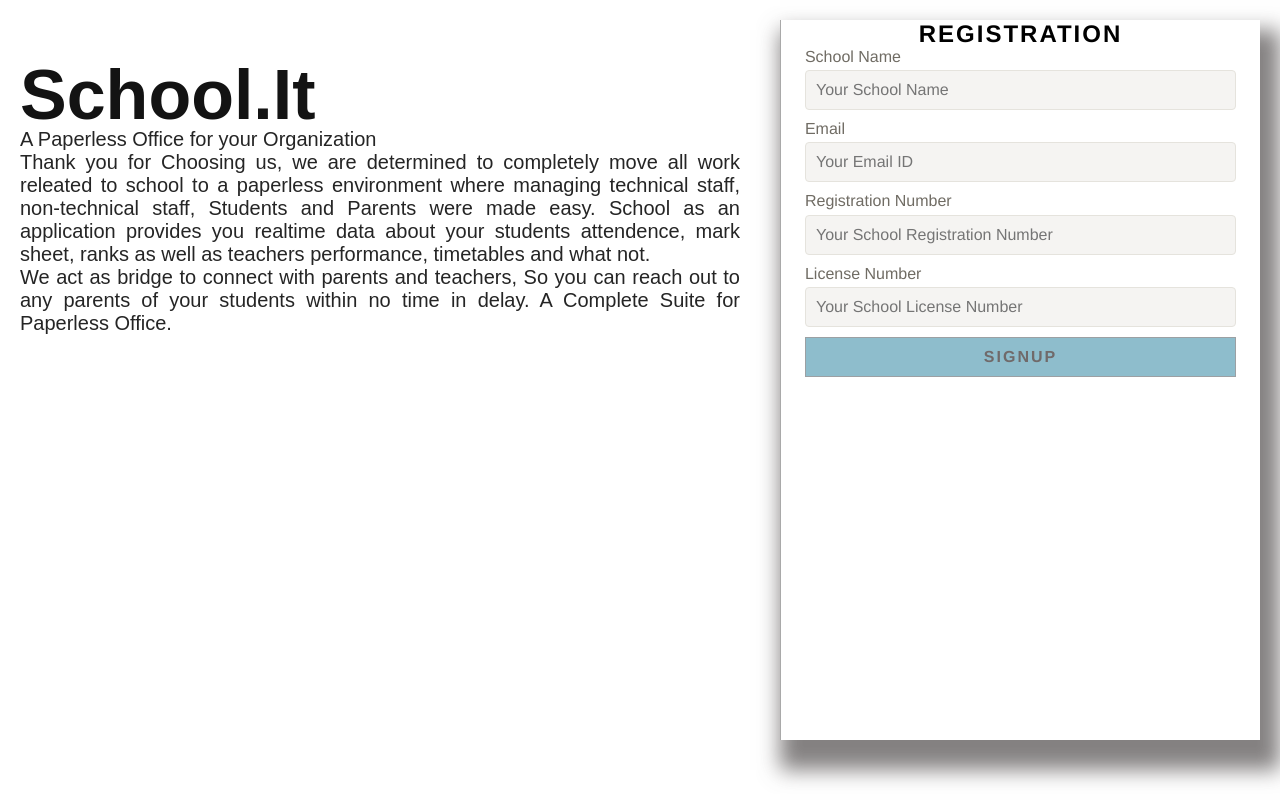
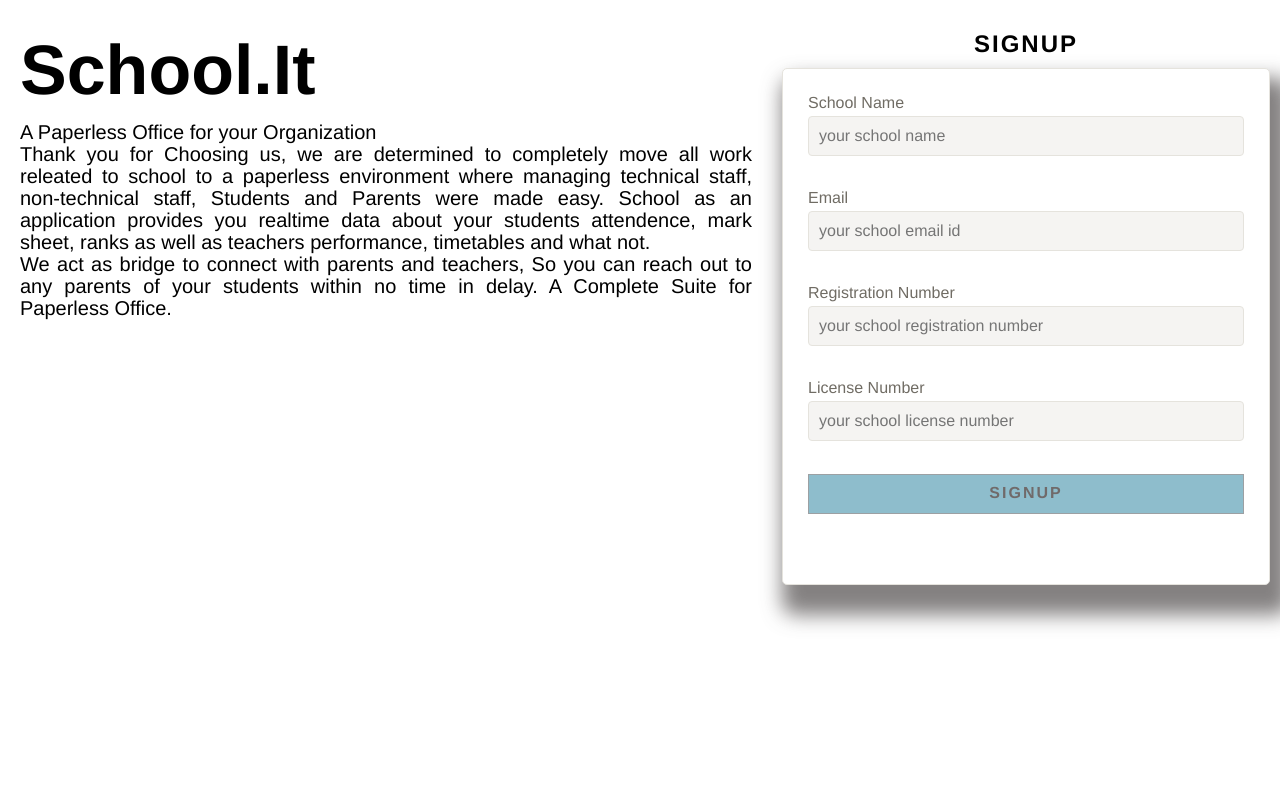
Before and after one commit to ramjibs/schoolClient, a React (Create React App) app: page /signup in a window 1280 px wide. Built offline with nearby package versions, Linux system fonts and the light colour scheme.

Commit message:
fixed signup css on 30/07/20 yet-navbar in sign page

```diff
--- a/src/components/ForgotPassword/forgotPassword.js
+++ b/src/components/ForgotPassword/forgotPassword.js
@@ -51,7 +51,7 @@ const ForgotPassword = props => {
     if (props.showPassAndOtp) {
         showPassAndOtp = <>
             <p className={styles.OptMessage}>
-                An OTP is sent to your Mail ID. If not received you can request new one after 3 mins.'{props.otpMessage}
+                {props.otpMessage}
             </p>
             {controls}
             <Button
--- a/src/components/Signup/Signup.js
+++ b/src/components/Signup/Signup.js
@@ -20,21 +20,12 @@ const Signup = (props) => {
             changed={(event) => props.changed(event, object.id)} />
     ))
 
-    let error = null
-
-    if (props.error) {
-        error = (
-            <div className={styles.ErrorMessage}>
-                <p>{props.error}</p>
-            </div>
-        )
-    }
 
     return (
 
-        <div className={styles.Signup}>
-            <div className={styles.SignupForm} >
+        <div className={styles.SignupBox}>
                 <form
+                    className={styles.InputFormFileds}
                     onSubmit={props.signup}>
                     {controls}
                     <Button
@@ -42,12 +33,11 @@ const Signup = (props) => {
                         isDisabled = {props.isSignupDisabled}
                         loading = { props.loading }
                         buttonName = 'signup'
+                        errorBoxRequired
+                        errorMessage={props.error}
                     />
 
-                    {error}
-
                 </form>
-            </div>
 
         </div>
 
--- a/src/components/Signup/Signup.module.css
+++ b/src/components/Signup/Signup.module.css
@@ -1,71 +1,22 @@
 
-.Signup{
+.SignupBox{
 
-    display: inline-flex;
-    flex-direction: column;
-    position: relative;
-    background-color:#FFF;
-    width: 90%;
+    display: flex;
+   flex-direction: column;
+   width: 100%;
+   padding: 2.5rem;
+   background-color:#FFF;
+   border-style: dotted;
+   border: 1.5px solid rgb(229, 227, 221);
+   border-radius: 5px;
+   box-shadow: 10px 20px 20px 10px rgba(80, 76, 76, 0.7);
 
  }
 
+ .InputFormFileds{
+  display: grid;
+  grid-template-columns: 1fr;
+  grid-auto-rows: 8.5rem;
+  grid-gap: 1rem;
 
- .ErrorMessage{
-
-   color: rgb(214, 41, 41);
-   text-align: center;
-   font-family: Arial, Helvetica, sans-serif;
-   font-weight: 300;
- }
-
- .ErrorMessage p{
-   margin-block-end: 0
- }
-
-
-
- .SignupForm{
-   display: flex;
-   flex-direction: column;
- }
- form{
-   display: inline;
- }
-
-
-
-
-
-
-
-
-
-
- @media only screen and (max-width: 409px){
-
-  .Signup{
-
-
-    flex-direction: column;
-    position: relative;
-
-    width: 90%;
-
- }
-
- }
-  @media only screen and (min-width: 410px) and (max-width: 767px) {
-
-
-
-  .Signup{
-
-
-    flex-direction: column;
-    position: relative;
-
-    width: 90%;
-
- }
-
-  }
+}
--- a/src/components/UI/Input/Input.js
+++ b/src/components/UI/Input/Input.js
@@ -29,6 +29,7 @@ const Input = (props) => {
         case 'input':
             inputElement = <div className={dynamicStyles.join(' ')}>
                 <input
+                    autoComplete= "off"
                     {...props.controlConfig}
                     value={props.value}
                     onChange={props.changed} />
--- a/src/containers/SignupContainer/SignupContainer.js
+++ b/src/containers/SignupContainer/SignupContainer.js
@@ -15,7 +15,7 @@ class SignupContainer extends Component {
                     type: 'text',
                     name: 'schoolName',
                     id: 'schoolName',
-                    placeholder: 'Your School Name',
+                    placeholder: 'your school name',
                     disabled: false
                 },
                 label: 'School Name',
@@ -34,7 +34,7 @@ class SignupContainer extends Component {
                     type: 'email',
                     name: 'email',
                     id: 'email',
-                    placeholder: 'Your Email ID',
+                    placeholder: 'your school email id',
                     disabled: false
                 },
                 label: 'Email',
@@ -54,7 +54,7 @@ class SignupContainer extends Component {
                     type: 'text',
                     name: 'registrationNumber',
                     id: 'registrationNumber',
-                    placeholder: 'Your School Registration Number',
+                    placeholder: 'your school registration number',
                     disabled: false
                 },
                 label: 'Registration Number',
@@ -75,7 +75,7 @@ class SignupContainer extends Component {
                     type: 'text',
                     name: 'licenseNumber',
                     id: 'licenseNumber',
-                    placeholder: 'Your School License Number',
+                    placeholder: 'your school license number',
                     disabled: false
                 },
                 label: 'License Number',
@@ -95,7 +95,7 @@ class SignupContainer extends Component {
     }
 
     componentDidUpdate() {
-        if(this.props.signupSuccess){
+        if (this.props.signupSuccess) {
             this.props.history.replace('/')
         }
     }
@@ -151,25 +151,22 @@ class SignupContainer extends Component {
 
             <div className={styles.SignupContainer}>
                 <div className={styles.AboutSchool}>
-                    <h1 className={styles.heading}>School.It</h1>
-                    <p className={styles.para}>A Paperless Office for your Organization</p>
-                    <p className={styles.para}>
+                    <h1 className={styles.AboutSchoolTitle}>School.It</h1>
+                    <p className={styles.AboutSchoolContent}>A Paperless Office for your Organization
+                    <br />
                          Thank you for Choosing us, we are determined to completely move all work releated to school to
                          a paperless environment where managing technical staff,
                          non-technical staff, Students and Parents were made easy.
                          School as an application provides you realtime data about your students attendence, mark sheet, ranks as well as teachers
                          performance, timetables and what not.
-                    </p>
-                    <p className={styles.para}>
+                         <br />
                          We act as bridge to connect with parents and teachers, So you can reach out to any parents of your students within no time in delay.
                          A Complete Suite for Paperless Office.
                     </p>
+
                 </div>
                 <div className={styles.SignupForm}>
-                    <h3 style={{
-                        'textTransform': 'uppercase',
-                        'letterSpacing': '2px'
-                    }}>Registration</h3>
+                    <h3 className={styles.Title}>signup</h3>
                     <Signup
                         controls={controls}
                         changed={this.valueChangeHandler}
--- a/src/containers/SignupContainer/SignupContainer.module.css
+++ b/src/containers/SignupContainer/SignupContainer.module.css
@@ -1,142 +1,53 @@
 .SignupContainer {
 
-
+    position: relative;
     display: flex;
     flex-direction: row;
     background-color: #fff;
-    width: 100%;
-    height: 100vh;
-    overflow: hidden;
+    overflow: auto;
+    min-height: 100vh;
+    flex-wrap: wrap;
 }
 
 .AboutSchool{
 
-    width: 60%;
-    height: inherit;
-    margin: 20px;
-    /* margin-bottom: 0px; */
-
+    flex: 3;
+    padding: 1rem;
+    margin: 0 1rem;
+    margin-top: 2rem;
 }
 
 .SignupForm{
 
-
-    display: inline-flex;
+    flex:2;
+    display: flex;
     flex-direction: column;
     align-items: center;
-    margin: 20px;
-    /* margin-bottom: 0px; */
-    width: 40%;
-    height: 90vh;
-    border-left: 1px solid darkgray;
-    box-shadow: 10px 20px 20px 10px rgba(80, 76, 76, 0.7);
+    margin: 0 1rem;
+    margin-top: 2rem;
+
 }
 
 
 
-.heading{
-    margin-top: 43px;
-    margin-bottom: 0px;
-    clear: both;
-    font-family: 'Libre Franklin', sans-serif;
-    color: #131313;
-    font-size: 70px;
-    line-height: 65px;
-    font-weight: 700;
-    text-align: left;
-}
-
-.para{
-    margin-top: 0px;
-    font-family: 'Libre Baskerville', sans-serif;
-    color: #252525;
-    font-size: 20px;
-    font-style: normal;
-    font-weight: 300;
-    text-align: justify;
+.AboutSchoolTitle{
 
 
+    margin-bottom: 1rem;
+    font-size: 7rem;
 
 }
 
-@media only screen and (max-width: 409px){
+.AboutSchoolContent{
+    font-size: 2rem;
+    line-height: 2.2rem;
+    text-align: justify;
 
-    .SignupContainer {
+}
 
-        flex-direction: column;
-        overflow: scroll;
-
-    }
-
-    .AboutSchool{
-
-        width: fit-content;
-
-
-    }
-
-    .SignupForm{
-
-        width: 100%;
-        margin: 0px;
-        height: auto;
-    }
-
-
-
-    .heading{
-
-        font-size: 50px;
-
-    }
-
-    .para{
-
-        font-size: 15px;
-
-
-
-    }
-
-
-   }
-    @media only screen and (min-width: 410px) and (max-width: 767px) {
-
-        .SignupContainer {
-
-            flex-direction: column;
-            overflow: scroll;
-
-        }
-
-        .AboutSchool{
-
-            width: fit-content;
-
-
-        }
-
-        .SignupForm{
-
-            width: 100%;
-            margin: 0px;
-            height: auto;
-
-        }
-
-
-        .heading{
-
-            font-size: 50px;
-
-        }
-
-        .para{
-
-            font-size: 15px;
-
-
-
-        }
-
-    }
+.Title{
+    text-transform: uppercase;
+    letter-spacing: 0.2rem;
+    padding: .5rem;
+    margin: .5rem;
+}
```
Lines whose indentation alone changed are shown as unchanged.
